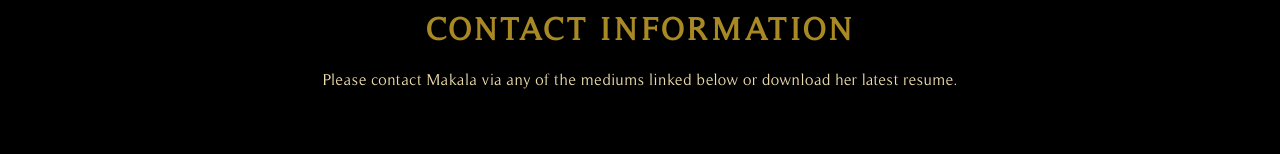
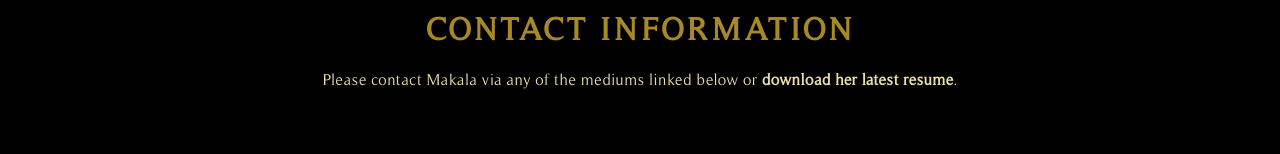
Before and after one commit to makalabay/makalabay.github.io, a plain HTML site: page index.html in a window 1280 px wide. Shown: the part 2755-2909 px from the top of the page. Drawn offline with Linux system fonts and the light colour scheme.

Commit message:
smol updates

```diff
--- a/index.html
+++ b/index.html
@@ -139,7 +139,7 @@
       </div>
       <div class="page" id="contact">
         <h1>Contact Information</h1>
-        <p>Please contact Makala via any of the mediums linked below or <a href="resume.pdf">download her latest resume</a>.</p>
+        <p>Please contact Makala via any of the mediums linked below or <b><a href="resume.pdf">download her latest resume</a></b>.</p>
         <div class="methods">
           <div class="method">
             <p class="tooltip">Email</p>
```
